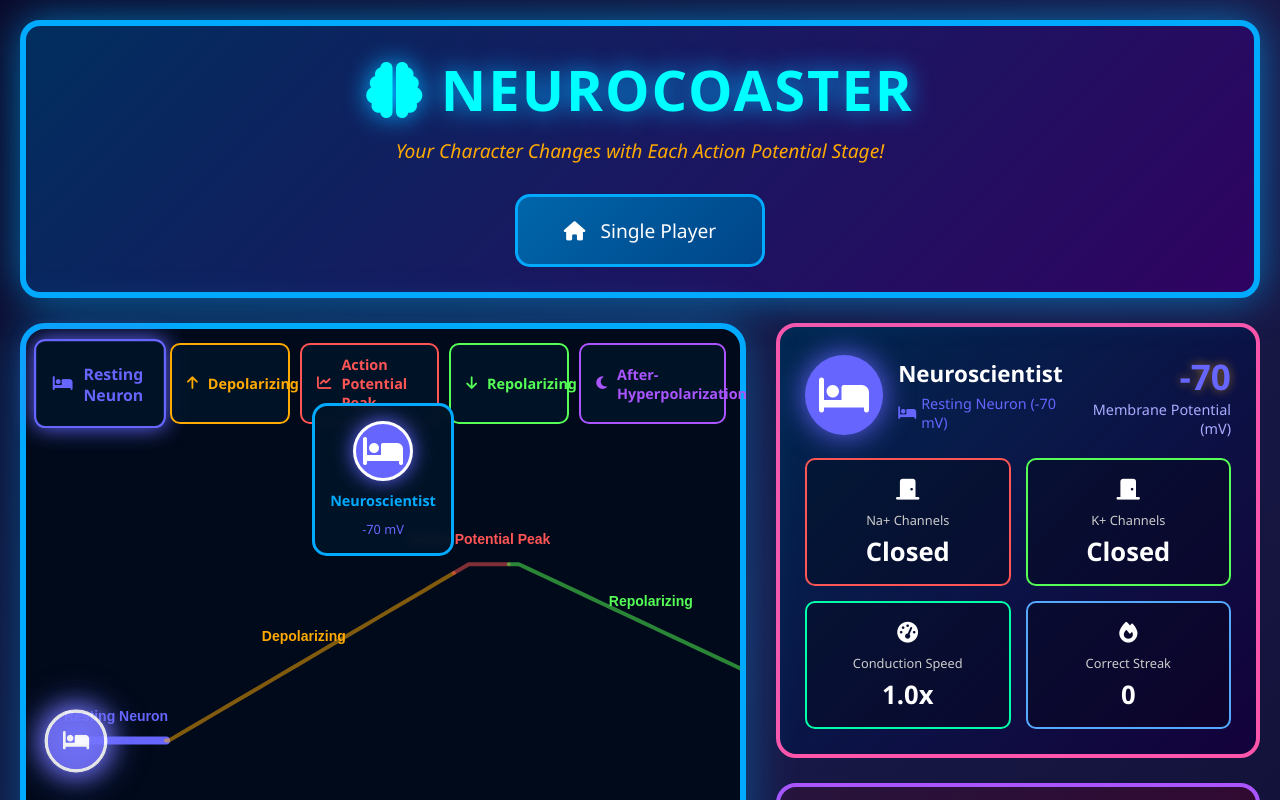
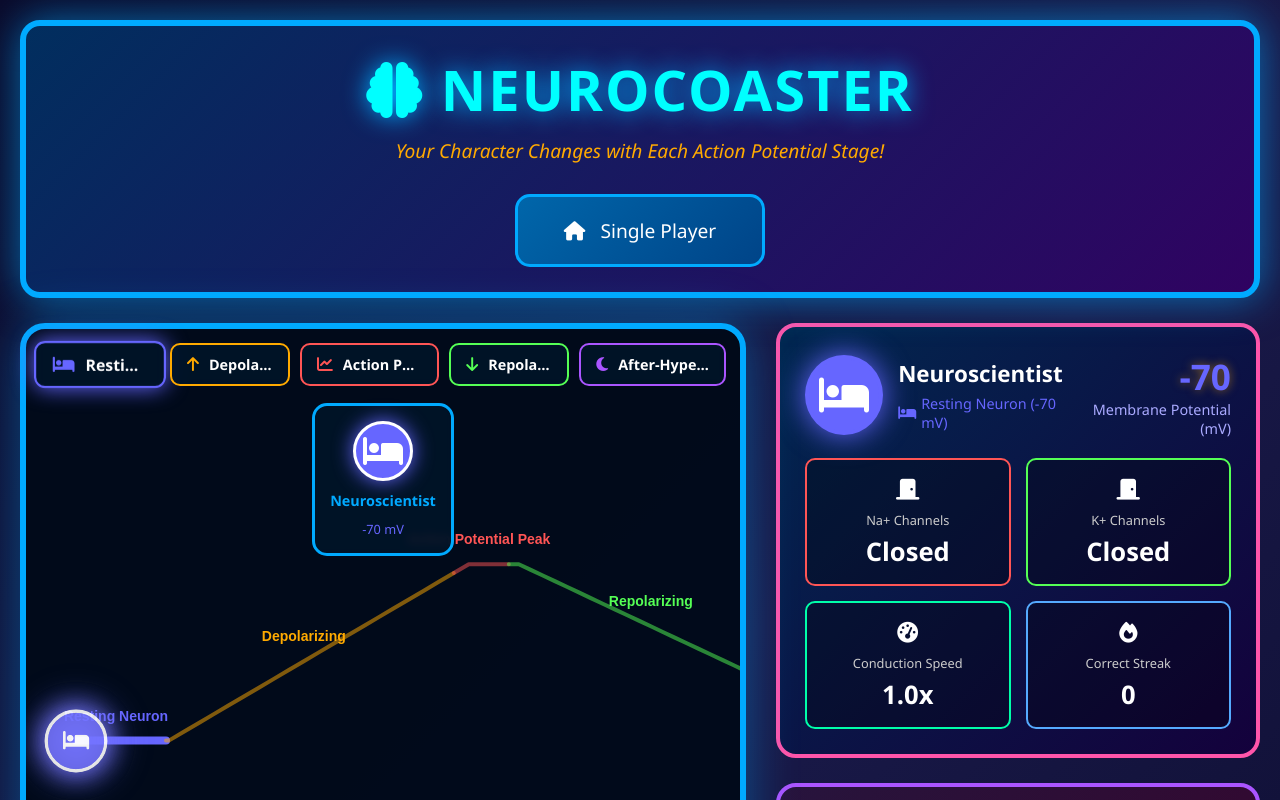
Before and after one commit to neurocoaster/neurocoaster, a React (Vite) app: page / in a window 1280 px wide. Both pictures are taken after a click on the button "Single Player". Shown: the top 800 px of the page. Built offline with nearby package versions, Linux system fonts and the light colour scheme; the HTML template or start-up script is replaced by a standard one.

Commit message:
Fix styling: Overlapping stage blocks

```diff
--- a/src/components/design/PhaseIndicators.jsx
+++ b/src/components/design/PhaseIndicators.jsx
@@ -5,9 +5,14 @@ export default function PhaseIndicators({ currentStageIndex }) {
   return (
     <div className="phase-indicators" id="phase-indicators">
       {STAGES.map((s, idx) => (
-        <div key={s.name} className={`phase-indicator ${idx === currentStageIndex ? 'active' : ''}`} id={`phase-${s.name}`} style={{ borderColor: s.color, color: s.color }}>
-          <i className={s.icon}></i>
-          <span>{s.title}</span>
+        <div
+          key={s.name}
+          className={`phase-indicator ${idx === currentStageIndex ? 'active' : ''}`}
+          id={`phase-${s.name}`}
+          style={{ borderColor: s.color, color: s.color }}
+        >
+          <i className={`phase-icon ${s.icon}`} aria-hidden="true" />
+          <span className="phase-title">{s.title}</span>
         </div>
       ))}
     </div>
--- a/src/styles.css
+++ b/src/styles.css
@@ -101,6 +101,66 @@ h1 { color: #00ffff; font-size: 3.5em; text-shadow: 0 0 25px #00aaff; margin-bot
 .achievement-desc { color: #fff8e1; font-size: 1.1em; margin-bottom: 20px; line-height: 1.4; }
 .continue-btn { padding: 12px 25px; background: linear-gradient(135deg, #0066aa, #004488); border: 3px solid #00aaff; border-radius: 10px; color: white; cursor: pointer; font-size: 1em; transition: all 0.3s; display: flex; align-items: center; justify-content: center; gap: 10px; margin: 0 auto; }
 
+/* Phase Indicators */
+.phase-indicators {
+  position: absolute;
+  top: 20px;
+  left: 20px;
+  right: 20px;
+  display: flex;
+  justify-content: space-between;
+  gap: 10px;
+  /* Optional: prevent labels from blocking clicks on the canvas beneath.
+     If you have clickable items inside, keep this as 'auto' and set pointer-events on children instead. */
+  /* pointer-events: none; */
+}
+
+.phase-indicator {
+  background: rgba(0, 20, 40, 0.9);
+  padding: 10px 15px;
+  border-radius: 10px;
+  border: 2px solid;
+  display: inline-flex;           /* inline-flex to keep it sized to content but still flex children */
+  align-items: center;
+  gap: 10px;
+
+  /* 🔒 Constrain width so text can wrap/clip inside */
+  min-width: 120px;
+  max-width: clamp(140px, 22vw, 260px);  /* responsive bounds so titles don't sprawl */
+
+  box-sizing: border-box;
+  backdrop-filter: blur(5px);
+  font-size: 0.9em;
+  font-weight: bold;
+  transition: all 0.3s;
+  /* pointer-events: auto; */     /* enable if you want these boxes to be clickable */
+}
+
+.phase-indicator.active {
+  transform: scale(1.1);
+  box-shadow: 0 0 20px;
+}
+
+/* Icon: fixed size and non-growing */
+.phase-icon {
+  flex: 0 0 auto;
+  font-size: 1.1em;
+  line-height: 1;
+}
+
+.phase-title {
+  display: inline-block;
+  min-width: 0;                  /* CRITICAL: allow shrinking inside flex */
+  max-width: 100%;
+  box-sizing: border-box;
+
+  overflow: hidden;
+  white-space: nowrap;
+  text-overflow: ellipsis;
+
+  color: #fff;
+}
+
 @media (max-width: 1200px) {
   .board-game-layout { grid-template-columns: 1fr; }
   #action-potential-track { height: 400px; }
```
